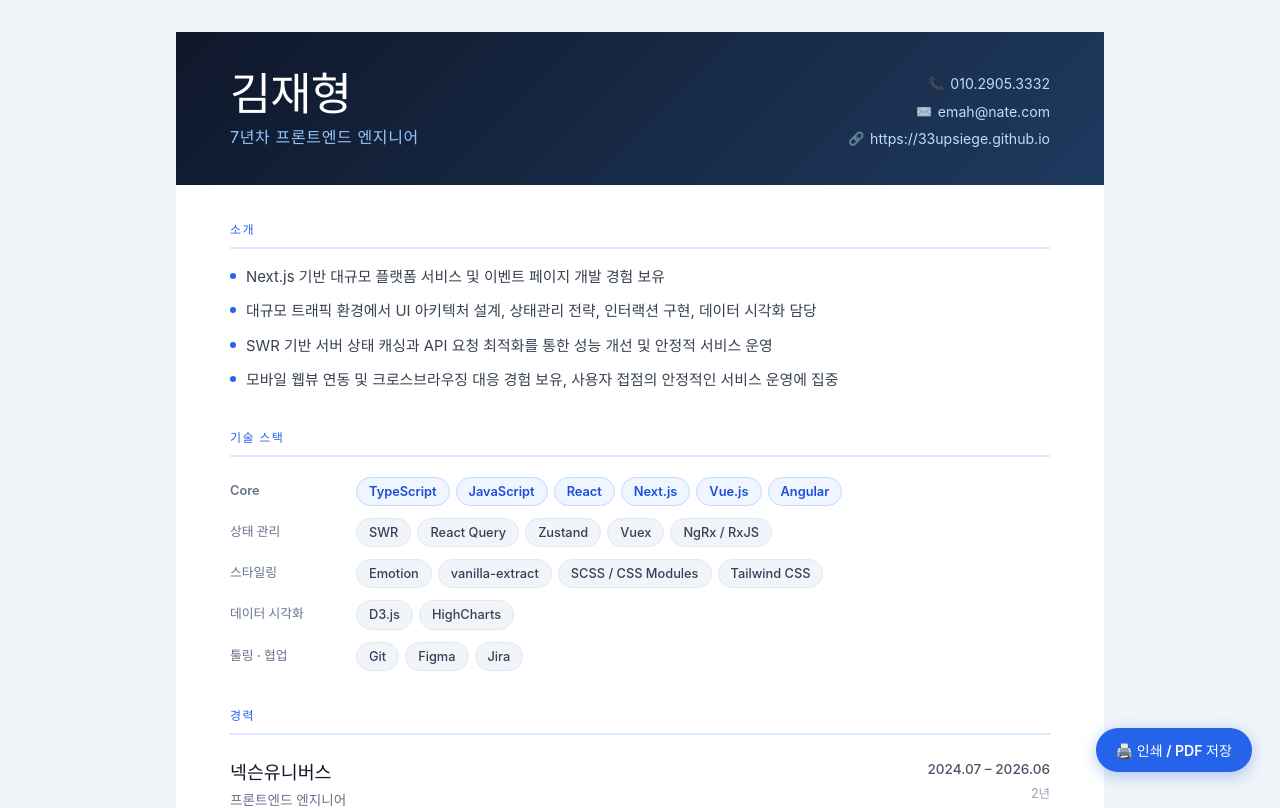
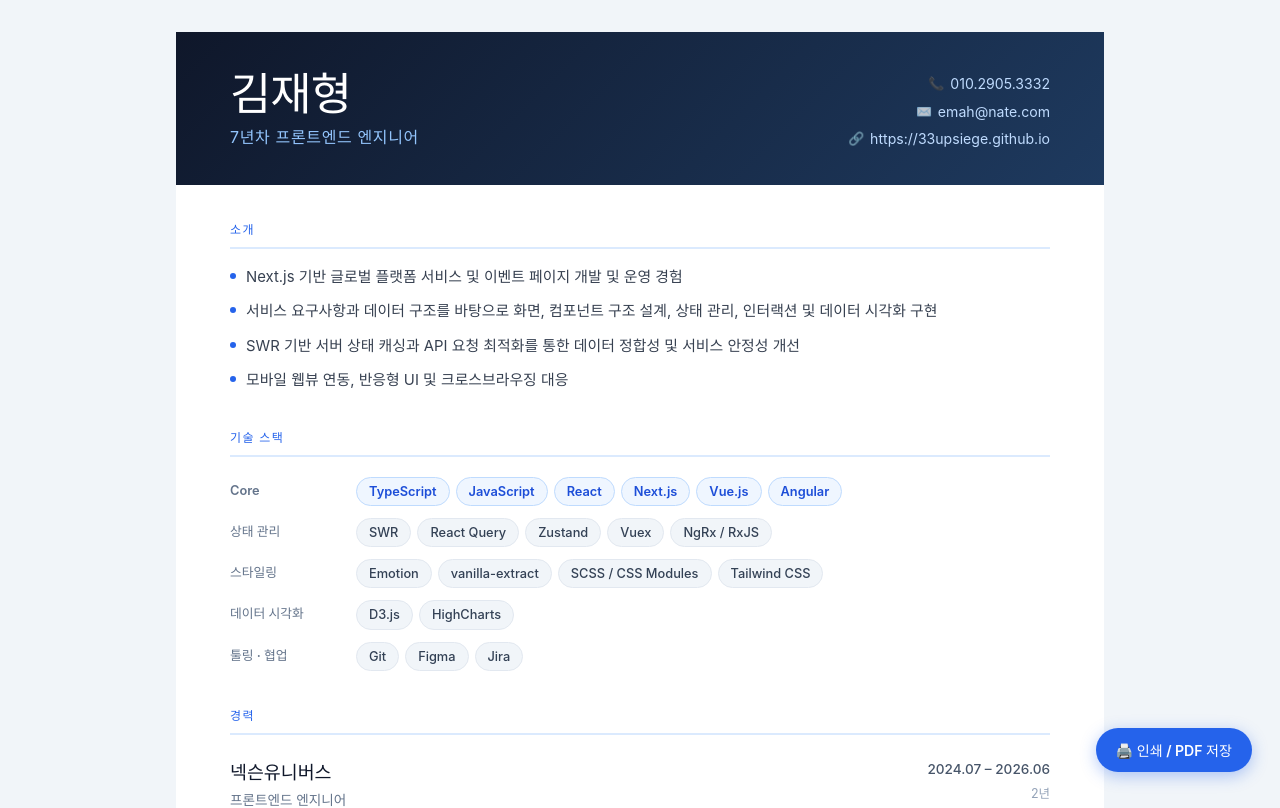
Before and after one commit to 33upsiege/33upsiege.github.io, a React (Vite) app: page / in a window 1280 px wide. Shown: the top 808 px of the page. Built offline with nearby package versions, Linux system fonts and the light colour scheme; a web font is replaced by a local one.

Commit message:
update: 소개글 수정

```diff
--- a/src/data/resume.ts
+++ b/src/data/resume.ts
@@ -5,10 +5,10 @@ export const personalInfo = {
   portfolio: 'https://33upsiege.github.io',
   tagline: '7년차 프론트엔드 엔지니어',
   summary: [
-    'Next.js 기반 대규모 플랫폼 서비스 및 이벤트 페이지 개발 경험 보유',
-    '대규모 트래픽 환경에서 UI 아키텍처 설계, 상태관리 전략, 인터랙션 구현, 데이터 시각화 담당',
-    'SWR 기반 서버 상태 캐싱과 API 요청 최적화를 통한 성능 개선 및 안정적 서비스 운영',
-    '모바일 웹뷰 연동 및 크로스브라우징 대응 경험 보유, 사용자 접점의 안정적인 서비스 운영에 집중'
+    'Next.js 기반 글로벌 플랫폼 서비스 및 이벤트 페이지 개발 및 운영 경험',
+    '서비스 요구사항과 데이터 구조를 바탕으로 화면, 컴포넌트 구조 설계, 상태 관리, 인터랙션 및 데이터 시각화 구현',
+    'SWR 기반 서버 상태 캐싱과 API 요청 최적화를 통한 데이터 정합성 및 서비스 안정성 개선',
+    '모바일 웹뷰 연동, 반응형 UI 및 크로스브라우징 대응'
   ]
 }
 
```
